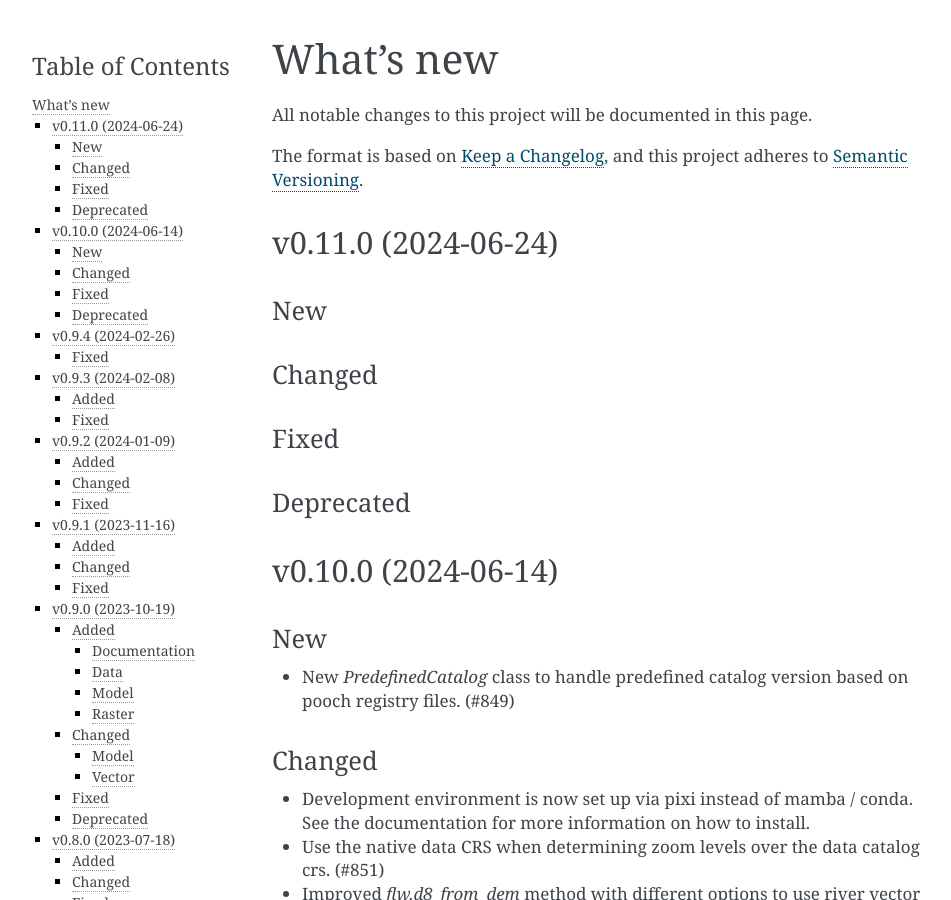
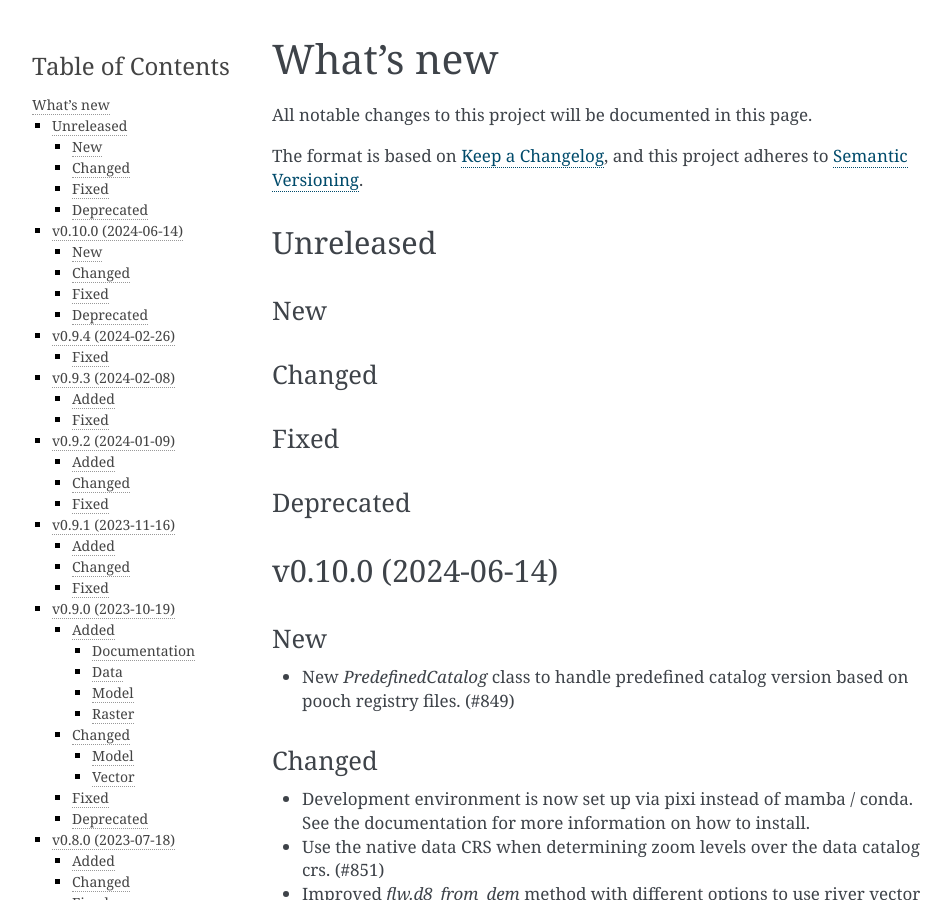
Before and after one commit to savente93/ci-playground, a Sphinx documentation site: the page built from docs/changelog.rst, in a window 1280 px wide and 900 px high. Shown: the whole window, without its empty margins (148-1099 px from the left). Built offline with Sphinx 7.4.7, drawn with Linux system fonts in a browser that asks for light colours.

Commit message:
fix: changelog

```diff
--- a/docs/changelog.rst
+++ b/docs/changelog.rst
@@ -7,8 +7,8 @@ The format is based on `Keep a Changelog`_, and this project adheres to
 `Semantic Versioning`_.
 
 
-v0.11.0 (2024-06-24)
-====================
+Unreleased
+==========
 
 New
 ---
```
